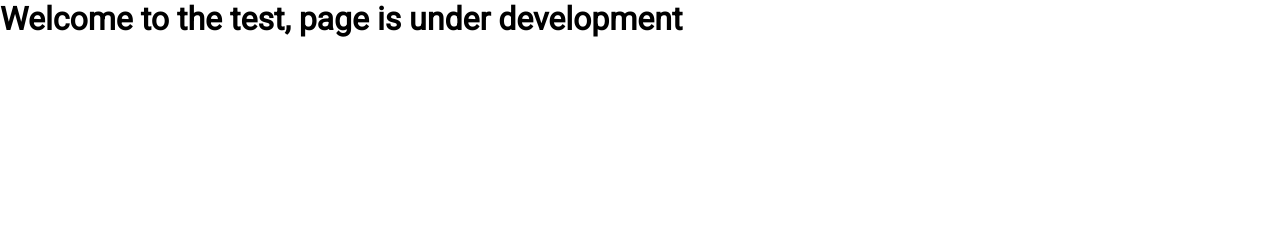
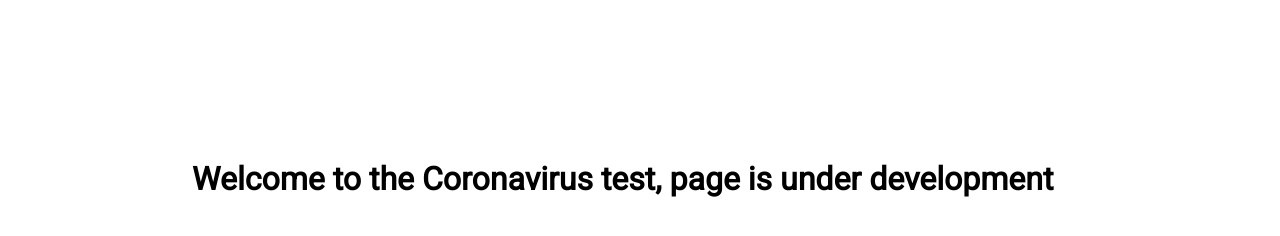
Before and after one commit to hr23232323/corona-test, a plain HTML site: page index.html in a window 1280 px wide. Drawn offline with Linux system fonts and the light colour scheme.

Commit message:
page under dev added

```diff
--- a/css/styles.css
+++ b/css/styles.css
@@ -13,3 +13,20 @@ h5,
 h6 {
     font-family: var(--h-font), Helvetica, sans-serif;
 }
+
+
+
+/*--------LAYOUT-------------*/
+.content {
+    width: 100%;
+    height: 100vh;
+    display: flex;
+    justify-content: center;
+    align-items: center;
+
+}
+
+.section {
+    width: 70%;
+    height: 60%;
+}
--- a/index.html
+++ b/index.html
@@ -16,9 +16,13 @@
 </head>
 
 <body>
-    <h1>
-        Welcome to the test, page is under development
-    </h1>
+    <div class="content">
+        <div class="section">
+            <h1>
+                Welcome to the Coronavirus test, page is under development
+            </h1>
+        </div>
+    </div>
 
 </body>
 
```
